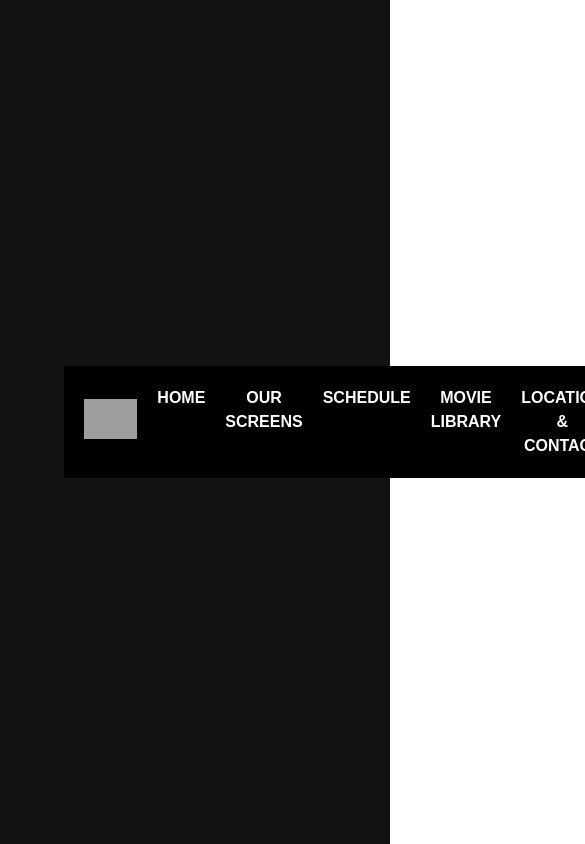
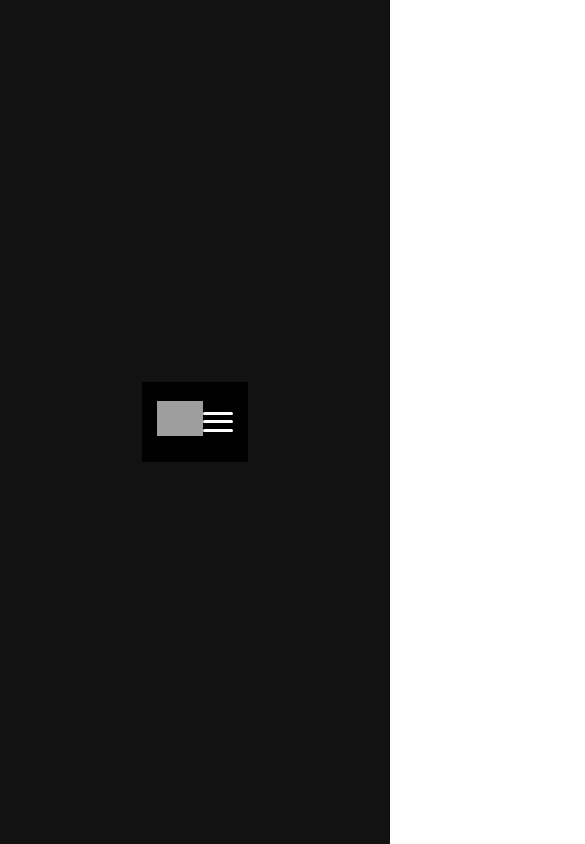
Before and after one commit to IT21355646/my-movie-app, a Vue app: page / in a window 390 px wide. Shown: the top 844 px of the page, 585 px wide, since content can reach past the window. Built offline with nearby package versions, Linux system fonts and the light colour scheme; grey boxes are pictures that could not be loaded.

Commit message:
Implement the responsive header and hamburger menu

```diff
--- a/src/components/Header.vue
+++ b/src/components/Header.vue
@@ -1,19 +1,22 @@
 <template>
   <header class="main-header">
     <div class="logo">
-      <img src="../assets/Logos/Logo White.svg" alt="Logoipsum" />
+      <img src="../assets/Logos/Logo White.svg" alt="Movie App Logo" />
     </div>
-    <nav class="main-nav">
+    <nav class="main-nav" :class="{ 'mobile-open': isMobileMenuOpen }">
       <ul>
-        <li><a href="#">HOME</a></li>
-        <li><a href="#">OUR SCREENS</a></li>
-        <li><a href="#">SCHEDULE</a></li>
-        <li><a href="#">MOVIE LIBRARY</a></li>
-        <li><a href="#">LOCATION & CONTACT</a></li>
+        <li><a href="#" @mouseover="applyHoverEffect" @mouseleave="removeHoverEffect">HOME</a></li>
+        <li><a href="#" @mouseover="applyHoverEffect" @mouseleave="removeHoverEffect">OUR SCREENS</a></li>
+        <li><a href="#" @mouseover="applyHoverEffect" @mouseleave="removeHoverEffect">SCHEDULE</a></li>
+        <li><a href="#" @mouseover="applyHoverEffect" @mouseleave="removeHoverEffect">MOVIE LIBRARY</a></li>
+        <li><a href="#" @mouseover="applyHoverEffect" @mouseleave="removeHoverEffect">LOCATION & CONTACT</a></li>
       </ul>
     </nav>
-    <button class="hamburger-menu-icon" @click="toggleMobileMenu">
-      &#9776; </button>
+    <button class="hamburger-menu-icon" :class="{ 'active': isMobileMenuOpen }" @click="toggleMobileMenu">
+      <span class="bar"></span>
+      <span class="bar"></span>
+      <span class="bar"></span>
+    </button>
   </header>
 </template>
 
@@ -25,56 +28,168 @@ export default {
       isMobileMenuOpen: false,
     };
   },
+  mounted() {
+    // Add event listener to close mobile menu on resize to desktop size
+    window.addEventListener('resize', this.handleResize);
+  },
+  beforeUnmount() {
+    // Remove event listener when component is unmounted
+    window.removeEventListener('resize', this.handleResize);
+  },
   methods: {
     toggleMobileMenu() {
       this.isMobileMenuOpen = !this.isMobileMenuOpen;
-      // You'll implement the actual menu opening/closing logic later with CSS
+      // Prevent body scrolling when mobile menu is open
+      document.body.style.overflow = this.isMobileMenuOpen ? 'hidden' : '';
     },
-  },
+    handleResize() {
+      // Close mobile menu if window is resized to desktop width (e.g., > 768px)
+      if (window.innerWidth > 768 && this.isMobileMenuOpen) {
+        this.isMobileMenuOpen = false;
+        document.body.style.overflow = ''; // Re-enable scrolling
+      }
+    },
+    applyHoverEffect(event) {
+      event.target.style.color = '#F0C000'; /* Example hover color */
+      event.target.style.transition = 'color 0.3s ease';
+    },
+    removeHoverEffect(event) {
+      event.target.style.color = '#fff';
+    }
+  }
 };
 </script>
 
 <style lang="css" scoped>
-/* Basic styles for the header (you'll expand on this for responsiveness) */
 .main-header {
   display: flex;
   justify-content: space-between;
   align-items: center;
-  padding: 20px;
-  background-color: #000; /* Dark background */
+  padding: 15px 20px; /* Adjust padding as per design */
+  background-color: #000;
   color: #fff;
+  min-height: 60px; /* Ensures a consistent height */
+  position: sticky;
+  top: 0;
+  z-index: 1000;
 }
 
 .logo img {
-  height: 40px; /* Adjust as needed */
+  height: 40px; /* Adjust based on your logo size and design */
 }
 
+/* Desktop Navigation (default) */
 .main-nav ul {
   list-style: none;
   margin: 0;
   padding: 0;
-  display: flex; /* For horizontal menu on desktop */
+  display: flex;
 }
 
 .main-nav li {
-  margin-left: 20px;
+  margin-left: 30px; /* Spacing between menu items */
 }
 
 .main-nav a {
   color: #fff;
   text-decoration: none;
   font-weight: bold;
-  /* Add hover effect later */
+  font-size: 16px;
+  padding: 5px 0;
+  display: block;
+  transition: color 0.3s ease; /* For hover effect */
 }
 
-.hamburger-menu-icon {
-  display: none; /* Hidden by default on desktop, shown on mobile/tablet */
-  background: none;
-  border: none;
-  color: #fff;
-  font-size: 30px;
-  cursor: pointer;
+.main-nav a:hover {
+  color: #F0C000; /* Example hover color */
 }
 
-/* Media queries will be added later for responsiveness */
+/* Hamburger Menu Icon */
+.hamburger-menu-icon {
+  display: none; /* Hidden by default on desktop */
+  flex-direction: column;
+  justify-content: space-around;
+  width: 30px;
+  height: 25px;
+  background: transparent;
+  border: none;
+  cursor: pointer;
+  padding: 0;
+  z-index: 1001; /* Above mobile menu */
+}
+
+.hamburger-menu-icon .bar {
+  width: 100%;
+  height: 3px;
+  background-color: #fff;
+  border-radius: 5px;
+  transition: all 0.3s ease-in-out;
+}
+
+/* Styles for animating hamburger icon into an 'X' */
+.hamburger-menu-icon.active .bar:nth-child(1) {
+  transform: translateY(11px) rotate(45deg);
+}
+.hamburger-menu-icon.active .bar:nth-child(2) {
+  opacity: 0;
+}
+.hamburger-menu-icon.active .bar:nth-child(3) {
+  transform: translateY(-11px) rotate(-45deg);
+}
+
+/* Tablet and Mobile Styles */
+@media (max-width: 768px) { /* Adjust breakpoint as needed for tablet */
+  .main-nav {
+    display: none; /* Hide desktop nav by default on smaller screens */
+    flex-direction: column;
+    position: fixed;
+    top: 0;
+    left: 0;
+    width: 100%;
+    height: 100%;
+    background-color: rgba(0, 0, 0, 0.95); /* Semi-transparent overlay */
+    justify-content: center;
+    align-items: center;
+    z-index: 999;
+    transform: translateX(100%); /* Start off-screen */
+    transition: transform 0.3s ease-in-out;
+  }
+
+  .main-nav.mobile-open {
+    display: flex; /* Show when mobile menu is open */
+    transform: translateX(0); /* Slide in */
+  }
+
+  .main-nav ul {
+    flex-direction: column;
+    text-align: center;
+  }
+
+  .main-nav li {
+    margin: 20px 0; /* Spacing for vertical menu items */
+  }
+
+  .main-nav a {
+    font-size: 24px; /* Larger font for mobile menu */
+  }
+
+  .hamburger-menu-icon {
+    display: flex; /* Show hamburger icon on smaller screens */
+  }
+}
+
+/* Mobile-specific adjustments (e.g., smaller padding or font sizes) */
+@media (max-width: 480px) { /* Adjust breakpoint as needed for mobile */
+  .main-header {
+    padding: 10px 15px;
+  }
+
+  .logo img {
+    height: 35px;
+  }
+
+  .main-nav a {
+    font-size: 20px;
+  }
+}
 </style>
```
